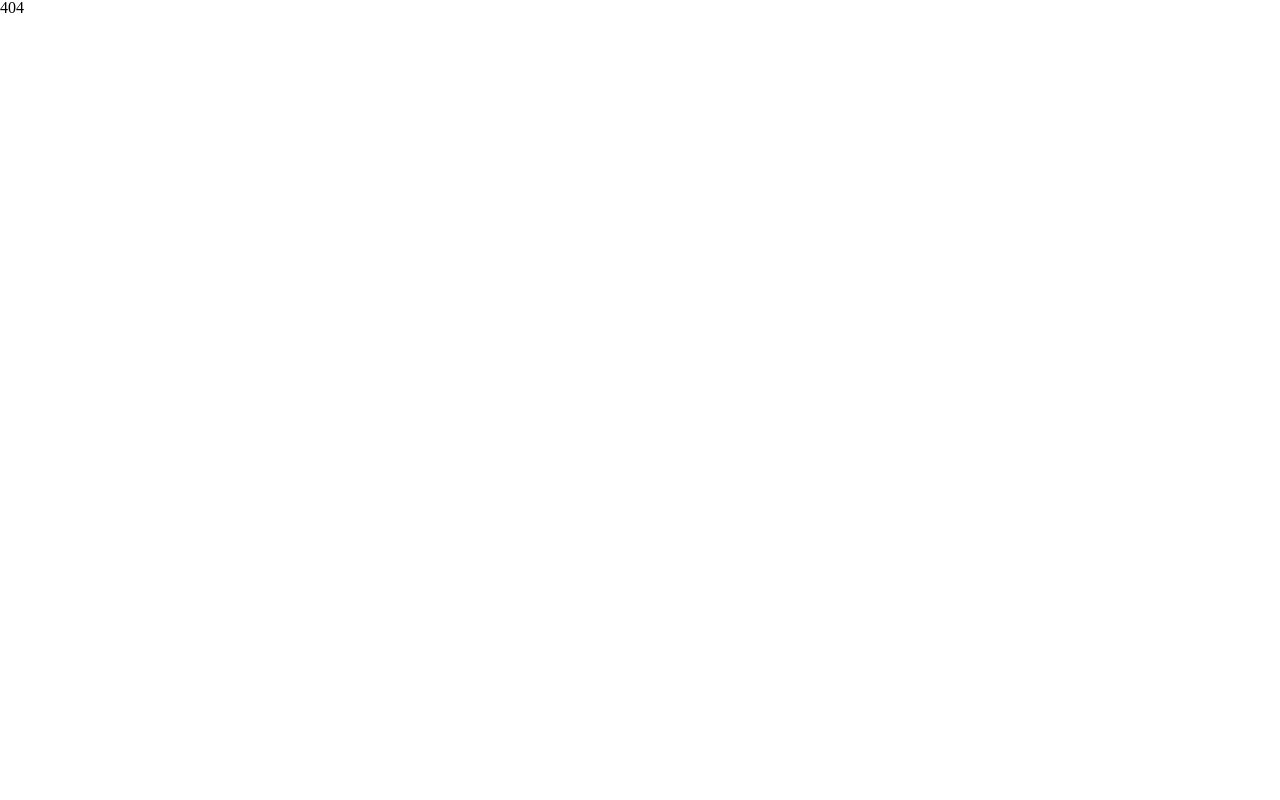
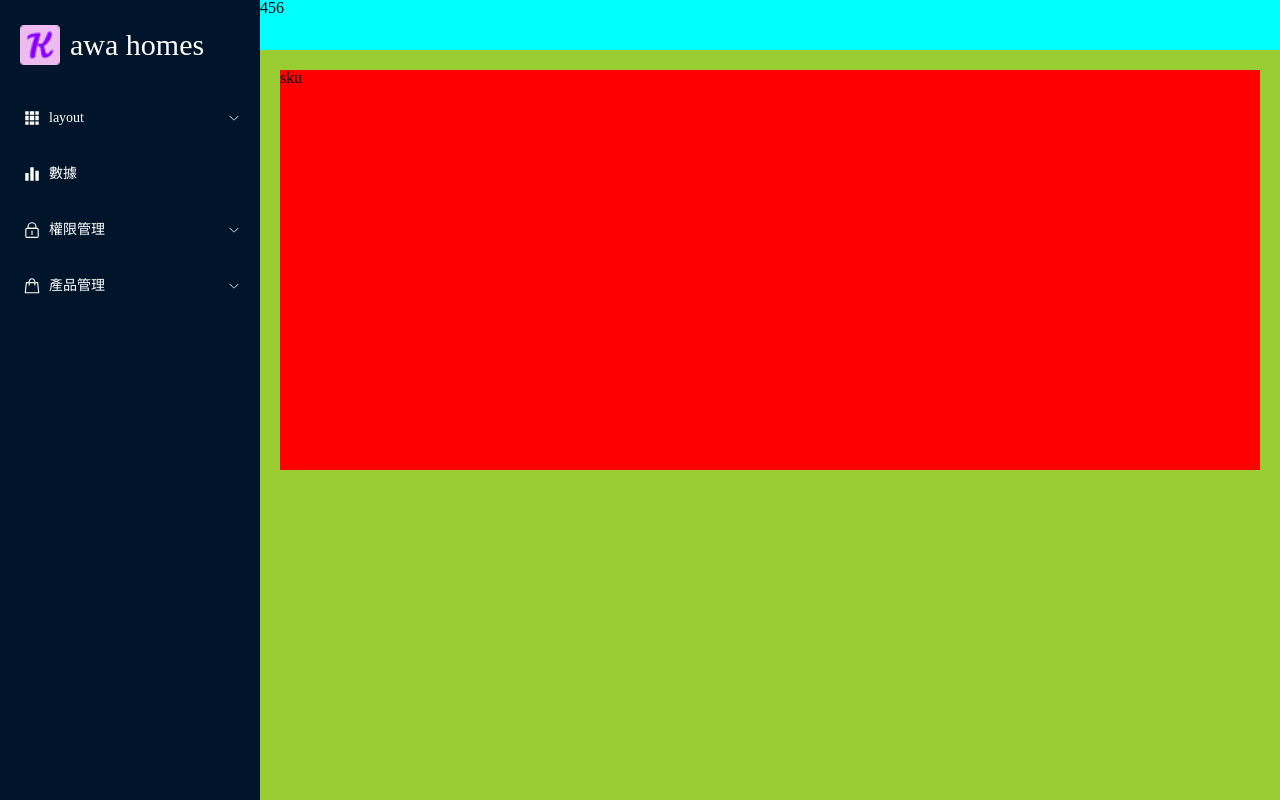
Before and after one commit to kawagami/sg-vite, a Vue app: page /#/product/sku in a window 1280 px wide. Before the commit this address led to /#/404. Built offline with nearby package versions, Linux system fonts and the light colour scheme; sample sign-in values are in the browser's storage.

Commit message:
add: route 設置 & 轉場特效

```diff
--- a/src/layout/index.vue
+++ b/src/layout/index.vue
@@ -1,6 +1,7 @@
 <script setup>
 import Logo from './logo/index.vue';
 import Menu from './menu/index.vue';
+import Main from './main/index.vue';
 import useUserStore from '../store/modules/user';
 
 let userStore = useUserStore();
@@ -28,7 +29,7 @@ let userStore = useUserStore();
 
         <!-- 內容 -->
         <div class="layout_main">
-            <p style="height: 20000px; background-color: blue;"></p>
+            <Main></Main>
         </div>
     </div>
 </template>
--- /dev/null
+++ b/src/layout/main/index.vue
@@ -0,0 +1,25 @@
+<template>
+    <router-view v-slot="{ Component }">
+        <transition name="fade">
+            <component :is="Component" />
+        </transition>
+    </router-view>
+</template>
+
+<script setup></script>
+
+<style scoped lang="scss">
+.fade-enter-from {
+    opacity: 0;
+    transform: scale(0);
+}
+
+.fade-enter-active {
+    transition: all 0.5s;
+}
+
+.fade-enter-to {
+    opacity: 1;
+    transform: scale(1);
+}
+</style>
--- a/src/layout/menu/index.vue
+++ b/src/layout/menu/index.vue
@@ -42,9 +42,12 @@
 
 <script setup>
 defineProps(['menuList']);
+import { useRouter } from 'vue-router';
+
+let $router = useRouter();
 
 const goRoute = (vc) => {
-    console.log(vc.index);
+    $router.push(vc.index);
 }
 </script>
 <script>
--- a/src/router/routers.js
+++ b/src/router/routers.js
@@ -8,6 +8,7 @@ export const ConstantRoute = [
             hidden: false,
             icon: 'Grid',
         },
+        redirect: '/home',
         children: [
             {
                 path: '/home',
@@ -50,6 +51,110 @@ export const ConstantRoute = [
         },
     },
     {
+        path: '/screen',
+        component: () => import('../views/screen/index.vue'),
+        name: 'screen',
+        meta: {
+            title: '數據',
+            hidden: false,
+            icon: 'Histogram',
+        },
+    },
+    {
+        path: '/acl',
+        component: () => import('../layout/index.vue'),
+        name: 'acl',
+        meta: {
+            title: '權限管理',
+            hidden: false,
+            icon: 'Lock',
+        },
+        children: [
+            {
+                path: '/acl/user',
+                component: () => import('../views/acl/user/index.vue'),
+                name: 'user',
+                meta: {
+                    title: 'user 管理',
+                    hidden: false,
+                    icon: 'User',
+                },
+            },
+            {
+                path: '/acl/role',
+                component: () => import('../views/acl/role/index.vue'),
+                name: 'role',
+                meta: {
+                    title: 'role 管理',
+                    hidden: false,
+                    icon: 'UserFilled',
+                },
+            },
+            {
+                path: '/acl/permission',
+                component: () => import('../views/acl/permission/index.vue'),
+                name: 'permission',
+                meta: {
+                    title: 'permission 管理',
+                    hidden: false,
+                    icon: 'Monitor',
+                },
+            },
+        ],
+    },
+    {
+        path: '/product',
+        component: () => import('../layout/index.vue'),
+        name: 'product',
+        meta: {
+            title: '產品管理',
+            hidden: false,
+            icon: 'Goods',
+        },
+        children: [
+            {
+                path: '/product/attr',
+                component: () => import('../views/product/attr/index.vue'),
+                name: 'attr',
+                meta: {
+                    title: 'attr 管理',
+                    hidden: false,
+                    icon: 'User',
+                },
+            },
+            {
+                path: '/product/sku',
+                component: () => import('../views/product/sku/index.vue'),
+                name: 'sku',
+                meta: {
+                    title: 'sku 管理',
+                    hidden: false,
+                    icon: 'UserFilled',
+                },
+            },
+            {
+                path: '/product/spu',
+                component: () => import('../views/product/spu/index.vue'),
+                name: 'spu',
+                meta: {
+                    title: 'spu 管理',
+                    hidden: false,
+                    icon: 'Monitor',
+                },
+            },
+            {
+                path: '/product/trademark',
+                component: () => import('../views/product/trademark/index.vue'),
+                name: 'trademark',
+                meta: {
+                    title: 'trademark 管理',
+                    hidden: false,
+                    icon: 'ShoppingCartFull',
+                },
+            },
+        ],
+    },
+    {
         path: '/:pathMatch(.*)*',
         redirect: '/404',
         name: 'Any',
--- /dev/null
+++ b/src/views/acl/permission/index.vue
@@ -0,0 +1,11 @@
+<template>
+    <div>
+        <h1>
+            permission
+        </h1>
+    </div>
+</template>
+
+<script setup></script>
+
+<style scoped lang="scss"></style>
--- /dev/null
+++ b/src/views/acl/role/index.vue
@@ -0,0 +1,11 @@
+<template>
+    <div>
+        <h1>
+            role
+        </h1>
+    </div>
+</template>
+
+<script setup></script>
+
+<style scoped lang="scss"></style>
--- /dev/null
+++ b/src/views/acl/user/index.vue
@@ -0,0 +1,11 @@
+<template>
+    <div>
+        <h1>
+            user
+        </h1>
+    </div>
+</template>
+
+<script setup></script>
+
+<style scoped lang="scss"></style>
--- /dev/null
+++ b/src/views/product/attr/index.vue
@@ -0,0 +1,11 @@
+<template>
+    <div>
+        <h1>
+            attr
+        </h1>
+    </div>
+</template>
+
+<script setup></script>
+
+<style scoped lang="scss"></style>
--- /dev/null
+++ b/src/views/product/sku/index.vue
@@ -0,0 +1,17 @@
+<template>
+    <div class="box">
+        <h1>
+            sku
+        </h1>
+    </div>
+</template>
+
+<script setup></script>
+
+<style scoped lang="scss">
+.box{
+    width: 100%;
+    height: 400px;
+    background-color: red;
+}
+</style>
--- /dev/null
+++ b/src/views/product/spu/index.vue
@@ -0,0 +1,11 @@
+<template>
+    <div>
+        <h1>
+            spu
+        </h1>
+    </div>
+</template>
+
+<script setup></script>
+
+<style scoped lang="scss"></style>
--- /dev/null
+++ b/src/views/product/trademark/index.vue
@@ -0,0 +1,11 @@
+<template>
+    <div>
+        <h1>
+            trademark
+        </h1>
+    </div>
+</template>
+
+<script setup></script>
+
+<style scoped lang="scss"></style>
--- /dev/null
+++ b/src/views/screen/index.vue
@@ -0,0 +1,11 @@
+<template>
+    <div>
+        <h1>
+            數據
+        </h1>
+    </div>
+</template>
+
+<script setup></script>
+
+<style scoped lang="scss"></style>
```
